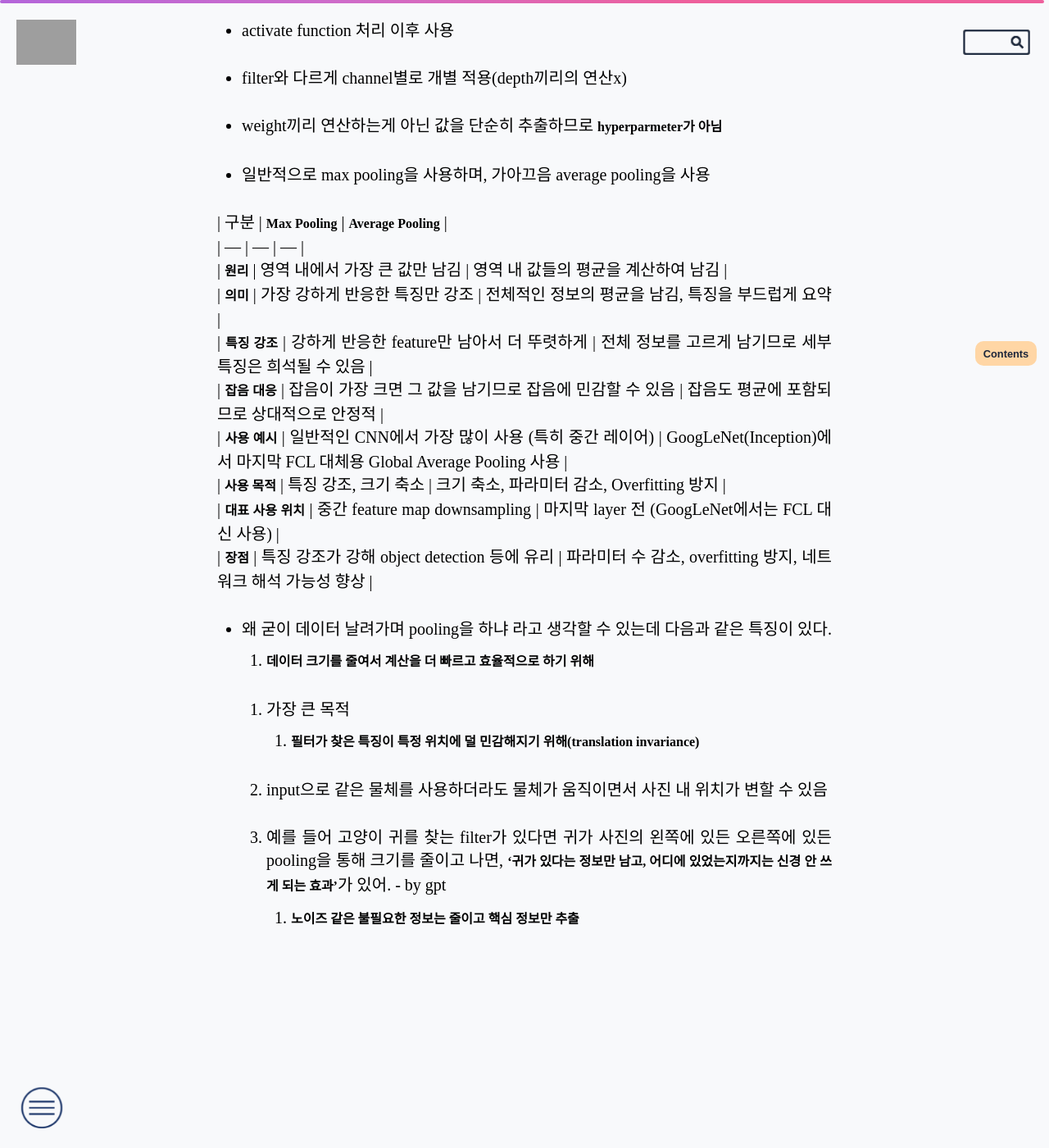
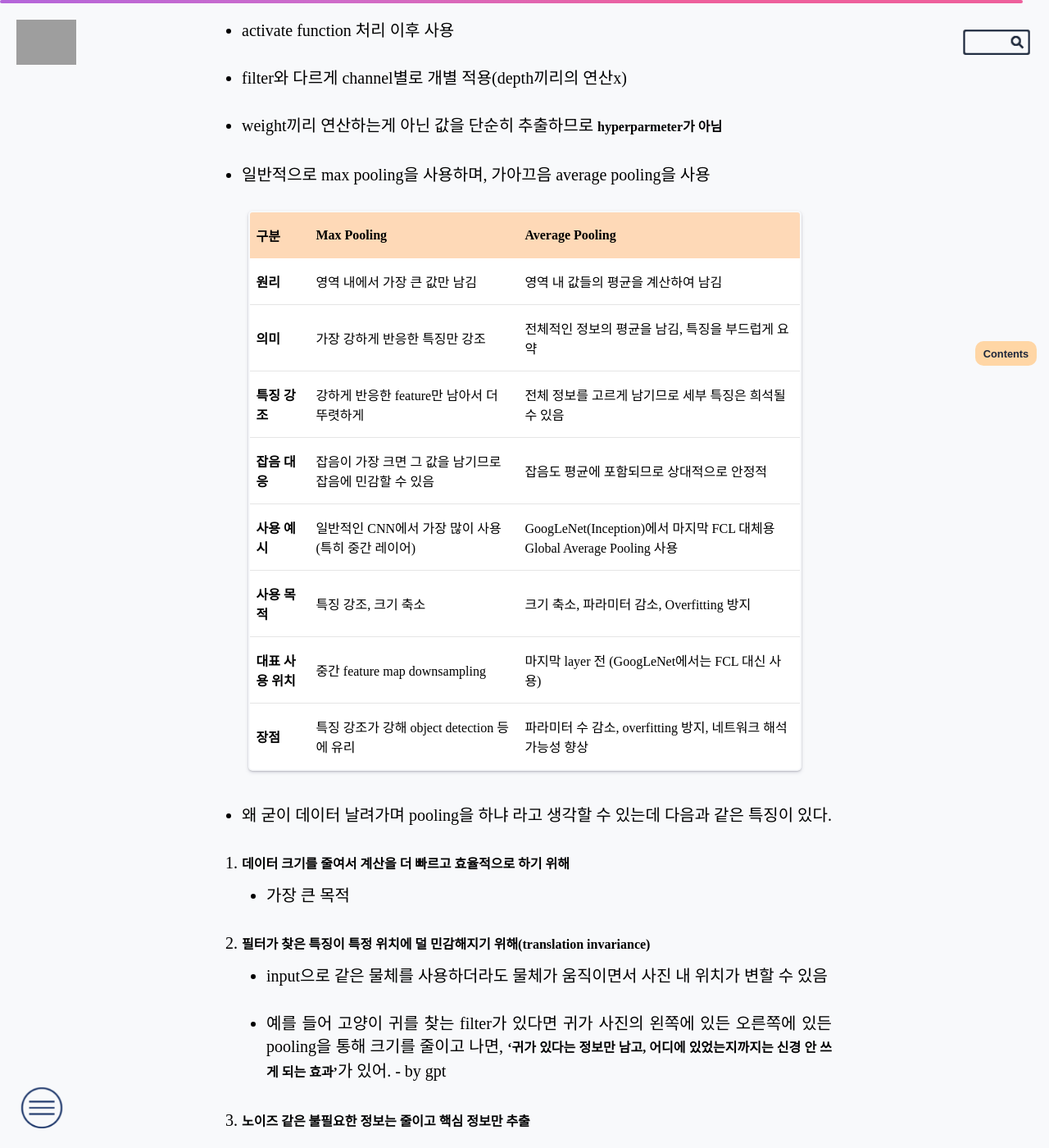
Before and after one commit to jhj1111/jhj1111.github.io, a Jekyll site: the page built from _posts/study_log/computer_vision/2025-05-28-CNN(ConvolutionNeuralNetwork).md, in a window 1280 px wide and 1400 px high, scrolled down 11700 px. Shown: the whole window at 82% size. Built offline with Jekyll 4.4.1, drawn with Linux system fonts in a browser that asks for light colours; some web fonts are replaced; comment, search, counter and statistics services are not loaded; some of the changed text lies outside the part shown; grey boxes are pictures that could not be loaded.

Commit message:
fixed 표 출력-표 작성 후 엔터추가

```diff
--- a/_posts/study_log/computer_vision/2025-05-28-CNN(ConvolutionNeuralNetwork).md
+++ b/_posts/study_log/computer_vision/2025-05-28-CNN(ConvolutionNeuralNetwork).md
@@ -34,6 +34,7 @@
 
 - **kernel** 또는 **filter**라는 용어를 사용
 - 크게 2가지를 생각하면 된다.
+
 1. filter라고 하면 포토샵에서 쓰는거 아닌가? 라고 생각할 수 있는데
     1. ㅇㅇ 그 필터 맞음
     2. 이미지를 보면서 특정 부분만 강조하거나 특징을 뽑아내는 역할
@@ -147,7 +148,7 @@
 - 위 설명에서 보듯 하나의 kernel은 **하나의 channel을 생성**
 - 따라서 하나의 layer만 거처도 1개의 channel만을 가지게 되며, 이는 학습량과 성능의 저하를 의미함
 - 따라서 CNN에서는 **다수의 filter를 사용**하며, 사용한 필터의 개수를 **K**로 표현함
-- 결과적으로 output의 depth($C_{out}$)=K **(input의 depth와 상관x)**
+- 결과적으로 output의 depth($$C_{out}$$)=K **(input의 depth와 상관x)**
 
 # Pooling Layer
 
```
Also changed, not shown: other parts of _posts/study_log/computer_vision/2025-05-28-CNN(ConvolutionNeuralNetwork).md (+7 -5 lines), _posts/study_log/git&github/2025-04-02-GitBasicConcepts&Settings.md (+2 -1 lines).
